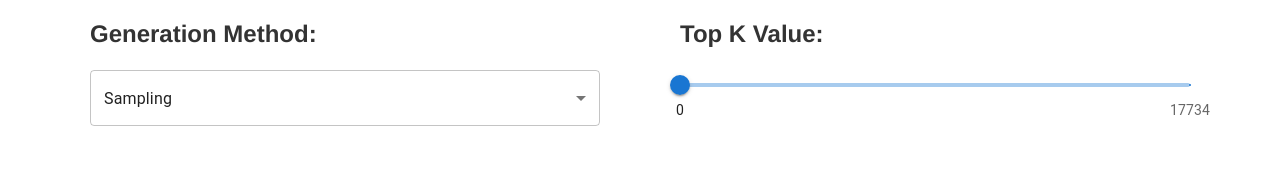
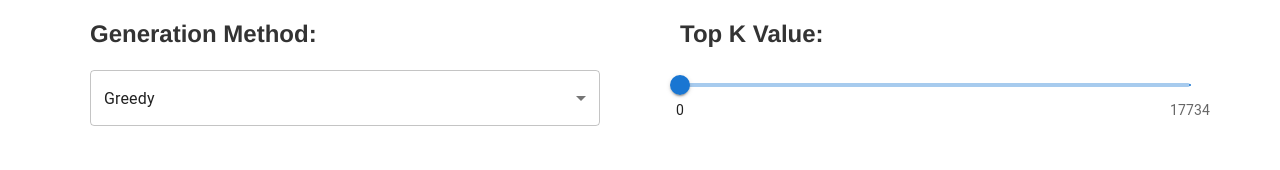
Before and after one commit to Wimukti/ChestXpert, a React (Vite) app: page /configuration in a window 1280 px wide. Shown: the part 321-491 px from the top of the page. Built offline with nearby package versions, Linux system fonts and the light colour scheme; a web font is replaced by a local one.

Commit message:
default config

```diff
--- a/src/pages/ChestXpert.jsx
+++ b/src/pages/ChestXpert.jsx
@@ -30,7 +30,7 @@ import io from 'socket.io-client';
 import Footer from '../components/common/Footer.jsx';
 
 const configDeafult = {
-  options: 'Sampling',
+  options: 'Greedy',
   seed: 42,
   temperature: 1.0,
   top_k: 0,
--- a/src/pages/Config.jsx
+++ b/src/pages/Config.jsx
@@ -7,7 +7,7 @@ import { useEffect, useState } from 'react';
 import Slider from '@mui/material/Slider';
 
 const configDeafult = {
-  options: 'Sampling',
+  options: 'Greedy',
   seed: 42,
   temperature: 1.0,
   top_k: 0,
```
